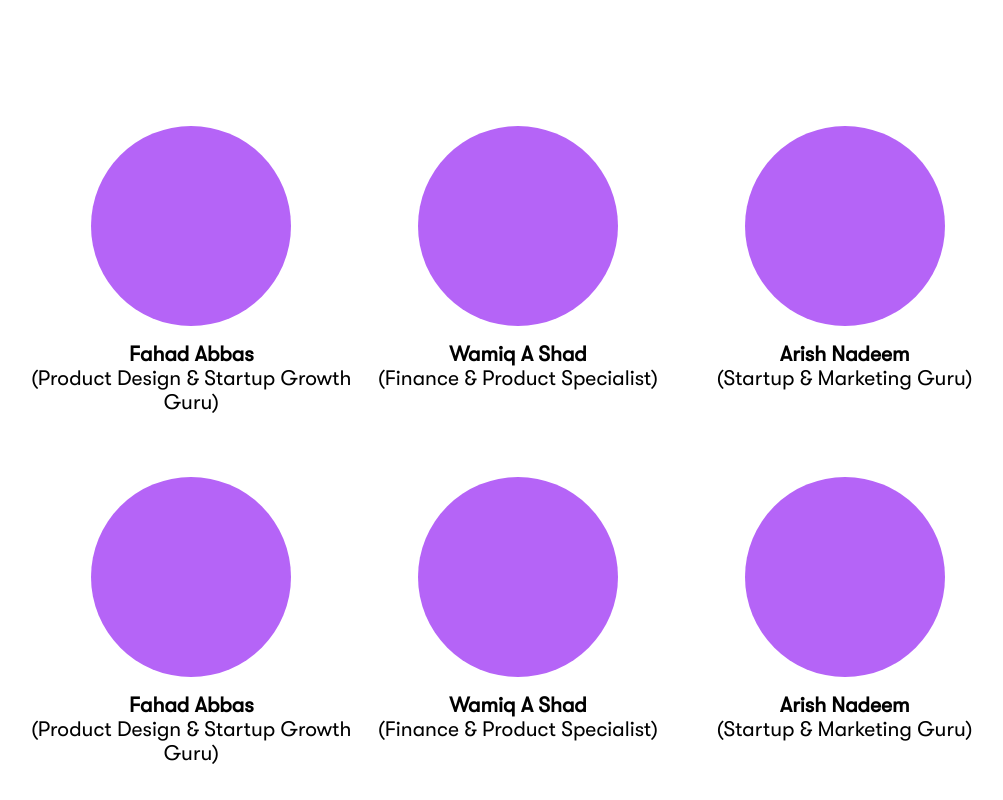
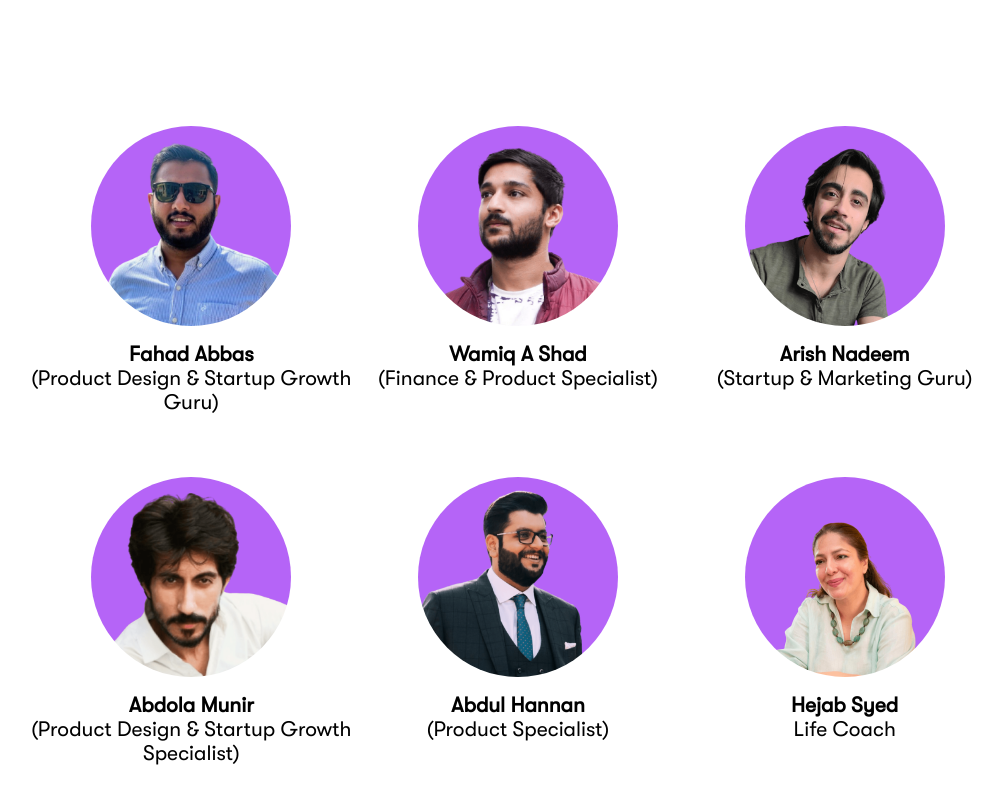
Before and after one commit to habiburehman/hunermand, a React (Create React App) app: page / in a window 1280 px wide. Shown: the part 2020-2820 px from the top of the page, without its empty margins (122-1125 px from the left). Built offline with nearby package versions, Linux system fonts and the light colour scheme.

Commit message:
Added profile pics on home page

```diff
--- a/src/components/Home.jsx
+++ b/src/components/Home.jsx
@@ -7,6 +7,12 @@ import ContactButton from "./common/ContactButton";
 import HomeContact from "../assets/home-contact.jpg";
 import HomeStartup from "../assets/home-startup.jpg";
 import HomeCover from "../assets/home-cover.jpg";
+import AbdolaMunir from "../assets/abdola-munir.png";
+import AbdulHanan from "../assets/abdul-hanan.png";
+import ArishNadeem from "../assets/arish-nadeem.png";
+import FahadAbbas from "../assets/fahad-abbas.png";
+import WamiqShad from "../assets/wamiq-shad.png";
+import HejabSyed from "../assets/hejab-syed.png";
 
 const Heading = styled.h1`
   text-align: ${({ align }) => align};
@@ -100,36 +106,42 @@ export default function Home() {
             <ProfileCard
               name="Fahad Abbas"
               designation="(Product Design & Startup Growth Guru)"
+              image={FahadAbbas}
             />
           </Col>
           <Col span={8}>
             <ProfileCard
               name="Wamiq A Shad"
               designation="(Finance & Product Specialist)"
+              image={WamiqShad}
             />
           </Col>
           <Col span={8}>
             <ProfileCard
               name="Arish Nadeem"
               designation="(Startup & Marketing Guru)"
+              image={ArishNadeem}
             />
           </Col>
           <Col span={8}>
             <ProfileCard
-              name="Fahad Abbas"
-              designation="(Product Design & Startup Growth Guru)"
+              name="Abdola Munir"
+              designation="(Product Design & Startup Growth Specialist)"
+              image={AbdolaMunir}
             />
           </Col>
           <Col span={8}>
             <ProfileCard
-              name="Wamiq A Shad"
-              designation="(Finance & Product Specialist)"
+              name="Abdul Hannan"
+              designation="(Product Specialist)"
+              image={AbdulHanan}
             />
           </Col>
           <Col span={8}>
             <ProfileCard
-              name="Arish Nadeem"
-              designation="(Startup & Marketing Guru)"
+              name="Hejab Syed"
+              designation="Life Coach"
+              image={HejabSyed}
             />
           </Col>
         </Row>
--- a/src/components/ProfileCard.jsx
+++ b/src/components/ProfileCard.jsx
@@ -8,10 +8,13 @@ const Container = styled(Row)`
 
 const ProfilePic = styled.div`
   background-color: #b564f7;
+  background-image: url(${({ path }) => path});
   width: 200px;
   height: 200px;
   border-radius: 200px;
   margin-bottom: 16px;
+  background-size: cover;
+  background-position: center center;
 `;
 
 const ProfileName = styled.p`
@@ -26,11 +29,11 @@ const ProfileDesignation = styled.p`
   text-align: center;
 `;
 
-export default function ProfileCard({ name, designation }) {
+export default function ProfileCard({ name, designation, image }) {
   return (
     <Container align="middle">
       <Col>
-        <ProfilePic />
+        <ProfilePic path={image}></ProfilePic>
       </Col>
       <Col>
         <ProfileName>{name}</ProfileName>
```
Also changed, not shown: src/assets/hejab-syed.png (added).
